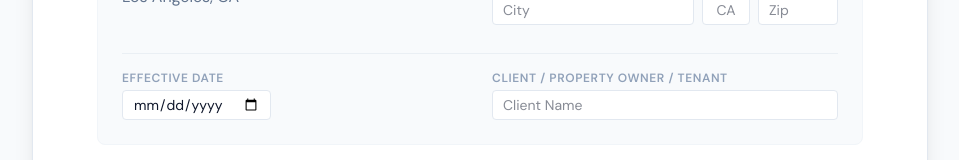
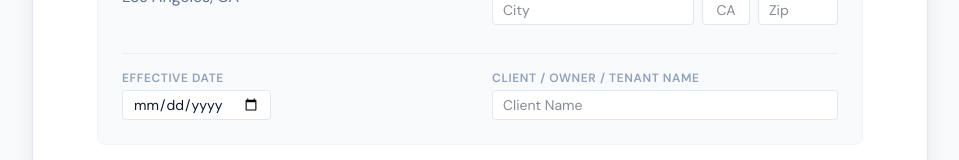
Before and after one commit to RepMX/network-designer, a Next.js app: page /contract in a window 1280 px wide. Shown: the part 380-540 px from the top of the page, without its empty margins (160-1119 px from the left). Built offline with nearby package versions, Linux system fonts and the light colour scheme.

Commit message:
Change wording

```diff
--- a/app/contract/page.tsx
+++ b/app/contract/page.tsx
@@ -248,7 +248,7 @@ export default function ContractPage() {
             </div>
             <div>
               <label className="block text-xs font-semibold uppercase tracking-wider text-slate-400 mb-1">
-                Client / Property Owner / Tenant
+                Client / Owner / Tenant Name
               </label>
               <input
                 type="text"
```
